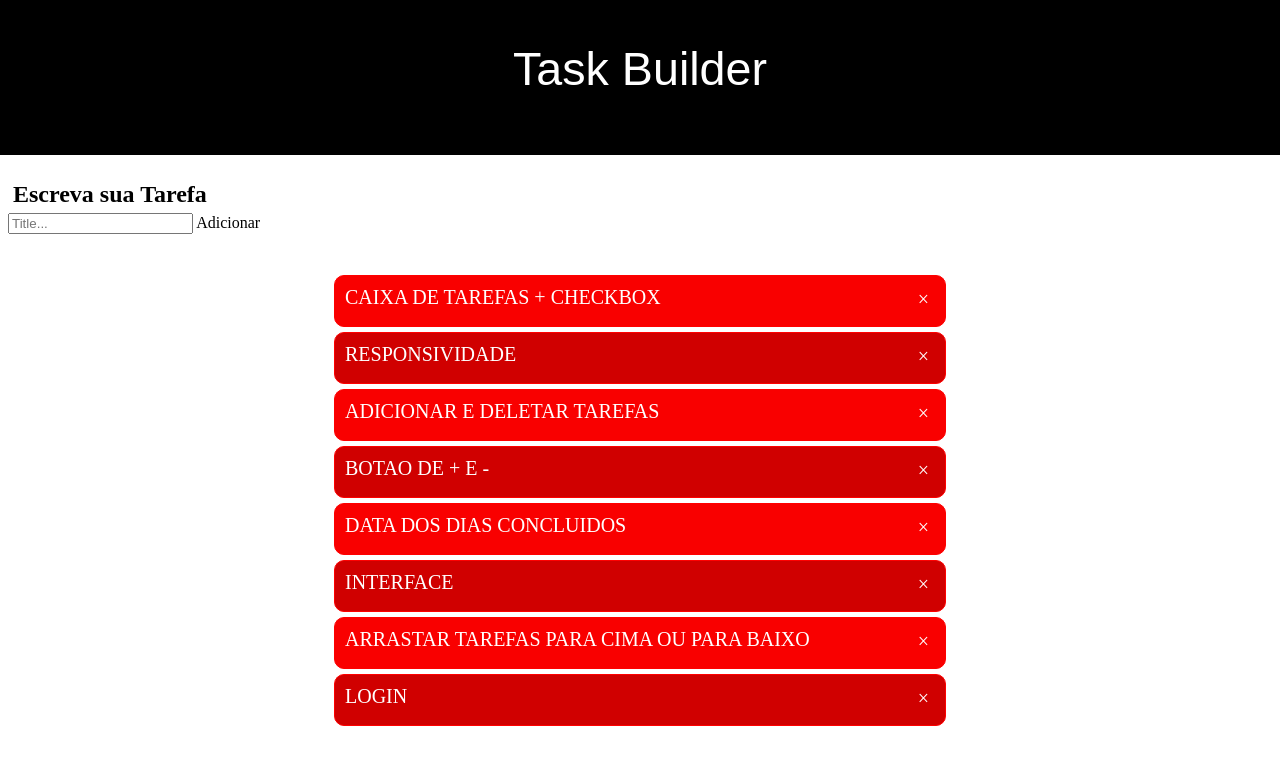
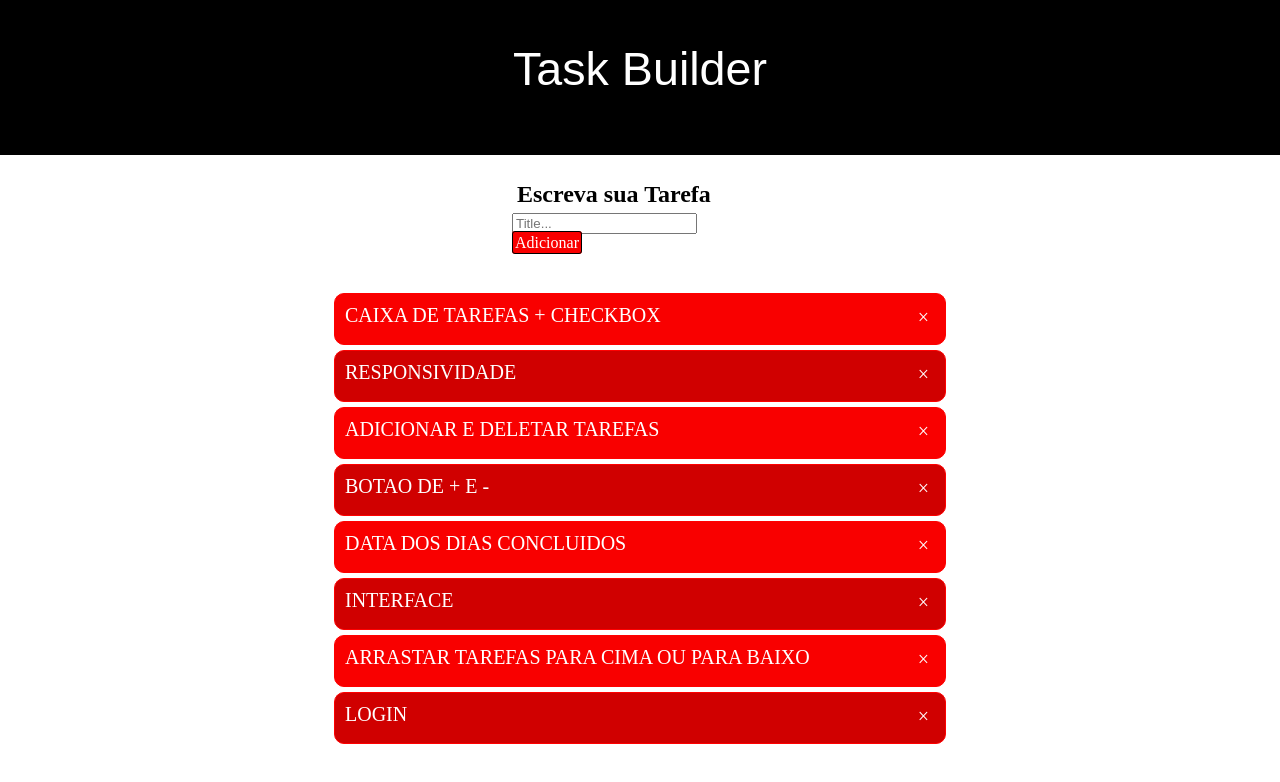
Before and after one commit to GabrielRioo/TaskBuilder, a plain HTML site: page index.html in a window 1280 px wide. Drawn offline with Linux system fonts and the light colour scheme.

Commit message:
Centralizing input text and css style of button 'adicionar'

```diff
--- a/css/estilo.css
+++ b/css/estilo.css
@@ -81,3 +81,18 @@ ul li.checked::before {
   color: white;
   border-radius: 8px;
 }
+
+div#myDIV {
+	margin-left: auto;
+	margin-right: auto;
+	width: 16em;
+}
+
+span.addBtn {
+	border: 1px solid black;
+	background-color: #F90000;
+	padding: 2px;
+	border-radius: 3px;
+	color: white;
+
+}
```
